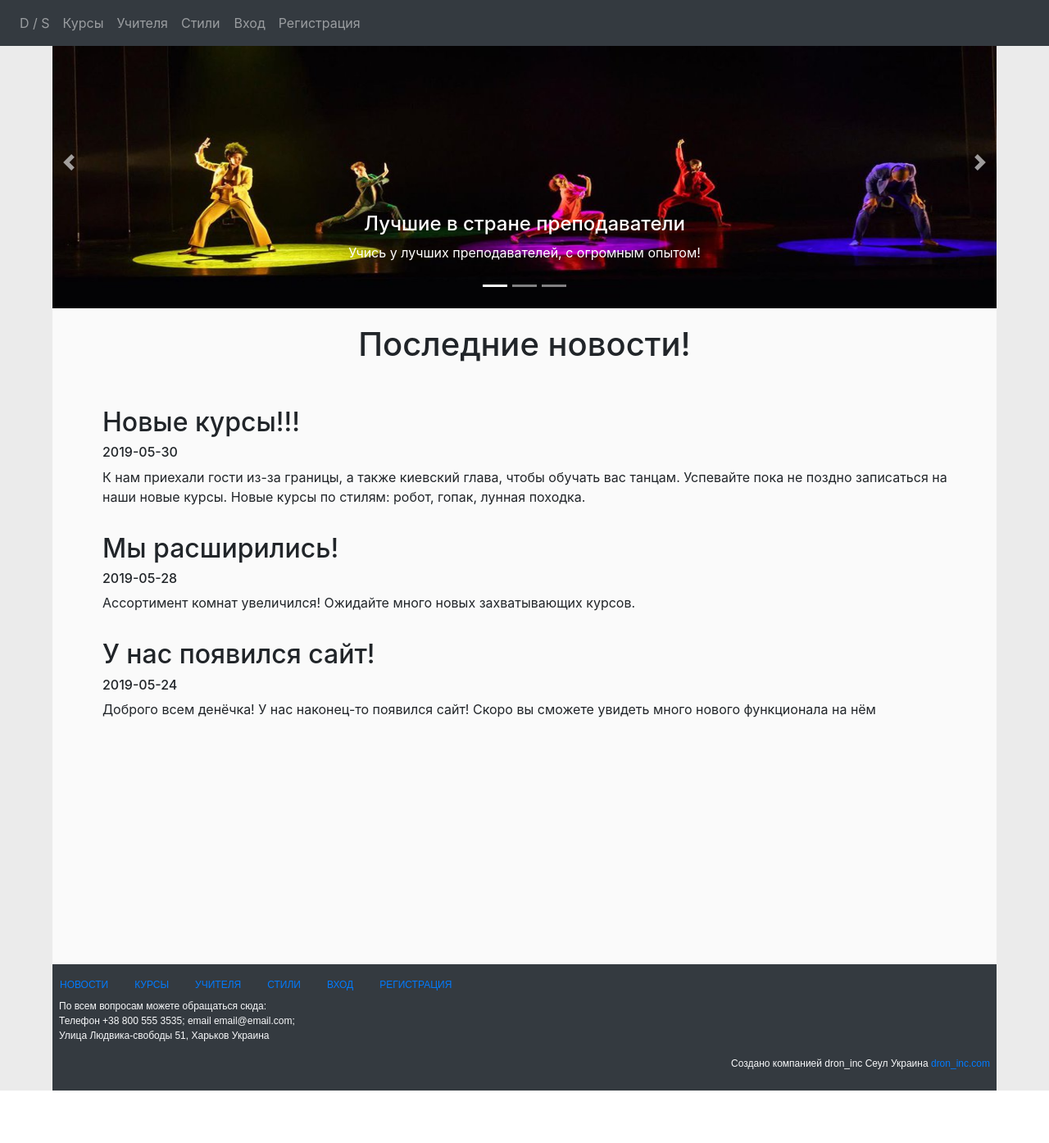
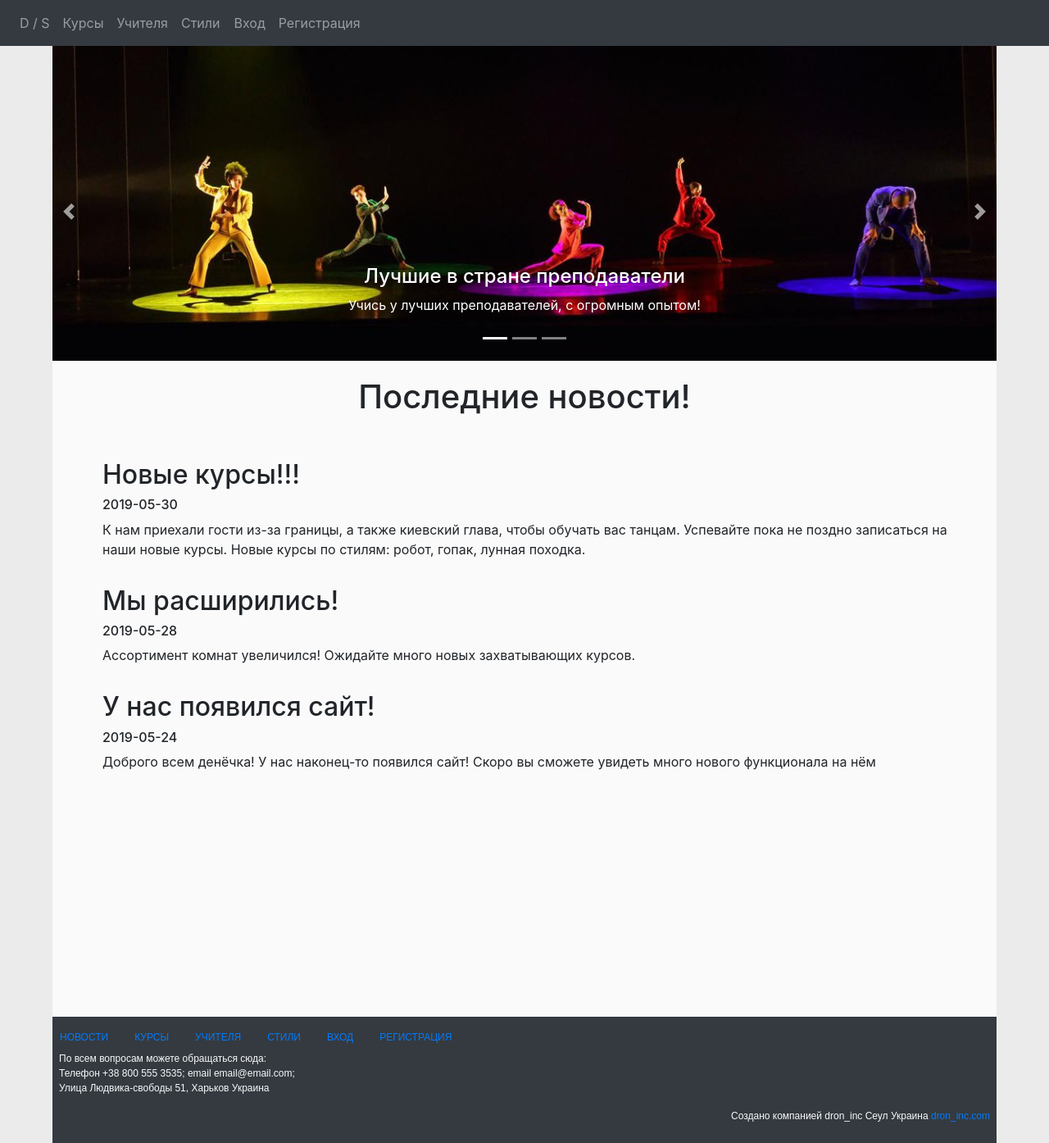
Before and after one commit to Lord1p/Dance_School, a PHP site: page / in a window 1280 px wide. Shown: the whole page at 82% size. Before the commit the page ends 1330 px from the top, so only its background shows below. Run offline with PHP 8.4, Linux system fonts and the light colour scheme; data comes from the database, SQL or seed files in the repository.

Commit message:
all pages top part fix

```diff
--- a/app/styles/main.css
+++ b/app/styles/main.css
@@ -36,6 +36,10 @@ body {
     opacity: 0.6;
 }
 
+.main {
+  margin-top: 3.5em;
+}
+
 .page {
   background-color: rgb(250, 250, 250);
   padding-bottom: 2em;
@@ -50,7 +54,6 @@ body {
 }
 
 #dance-header {
-  margin-top: 5em;
   margin: 0;
   padding: 0;
   width: 100%;
@@ -84,15 +87,9 @@ body {
 }
 
 .header {
-  padding-top: 3.5em;
   height: 20%;
   width: 90%;
   margin: auto;
-}
-
-.header img {
-  height: 20em;
-  width: 20em;
 }
 
 ul {
```
